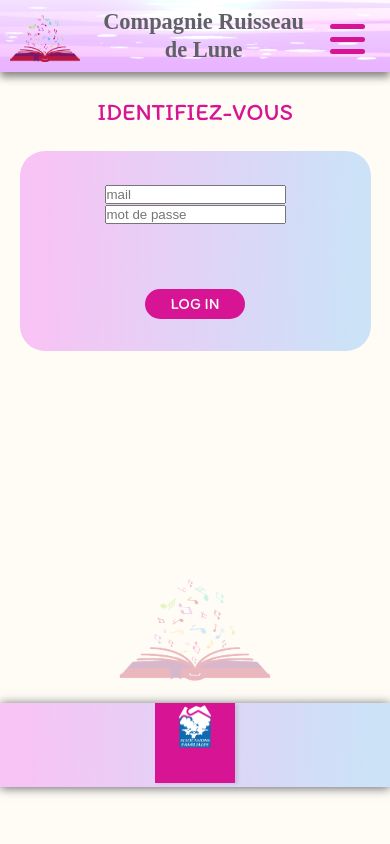
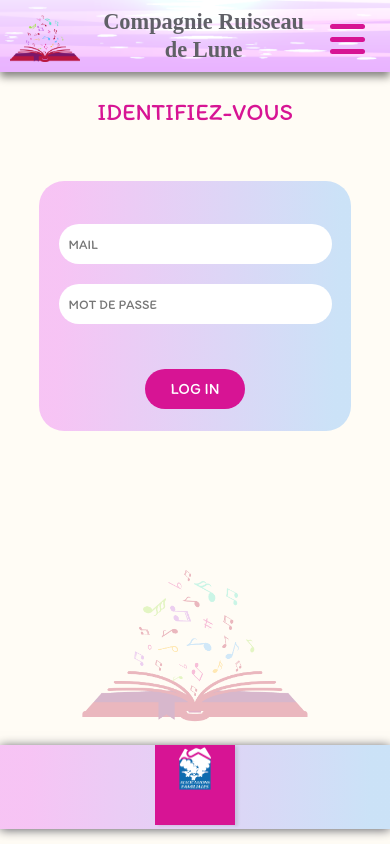
Before and after one commit to Oeilden8/RuisseauDeLune-front, a React (Create React App) app: page /login in a window 390 px wide. Built offline with nearby package versions, Linux system fonts and the light colour scheme; a web font is replaced by a local one.

Commit message:
formulaire fini et responsive

```diff
--- a/src/components/login/Login.css
+++ b/src/components/login/Login.css
@@ -1,5 +1,5 @@
 .login {
-  min-height: 70vh;
+  min-height: 75vh;
   background-image: url(../../assets/Accueil/logo-background.png);
   background-repeat: no-repeat;
   background-position: bottom center;
@@ -11,10 +11,10 @@
   flex-direction: column;
   justify-content: space-around;
   align-items: center;
-  margin-right: auto;
-  margin-left: auto;
-  width: 90vw;
-  height: 200px;
+  margin: 50px auto 0px auto;
+  width: 80vw;
+  max-width: 400px;
+  height: 250px;
   background: linear-gradient(
     91.93deg,
     rgba(243, 172, 244, 0.7) 7.44%,
@@ -23,12 +23,41 @@
   border-radius: 25px;
 }
 
+.login-form input {
+  width: 70vw;
+  max-width: 350px;
+  height: 40px;
+  font-family: 'Itim', sans-serif;
+  border-radius: 25px;
+  border-style: none;
+  margin-top: 20px;
+  padding-left: 10px;
+  box-sizing: border-box;
+}
+
+.login-form input:focus {
+  outline: none;
+  border: 2px solid var(--purple-color);
+}
+
 .button-login {
   background-color: var(--purple-color);
   border-radius: 25px;
   font-family: 'Itim', sans-serif;
   color: white;
   width: 100px;
-  height: 30px;
+  height: 40px;
   border-style: none;
 }
+
+@media screen and (max-width: 768px) {
+  .login {
+    background-size: 60vw;
+  }
+}
+
+@media screen and (min-width: 1900px) {
+  .login {
+    background-size: 30vw;
+  }
+}
--- a/src/components/login/Login.jsx
+++ b/src/components/login/Login.jsx
@@ -8,10 +8,10 @@ function Login() {
       <section className="login-container">
         <form className="login-form">
           <label htmlFor="mail">
-            <input type="text" placeholder="mail" />
+            <input type="text" placeholder="MAIL" />
           </label>
           <label htmlFor="password">
-            <input type="text" placeholder="mot de passe" />
+            <input type="text" placeholder="MOT DE PASSE" />
           </label>
         </form>
         <button type="submit" className="button-login">
```
